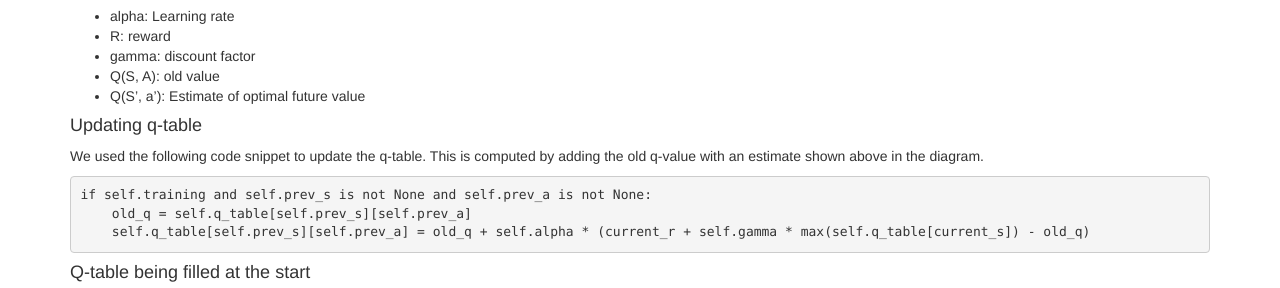
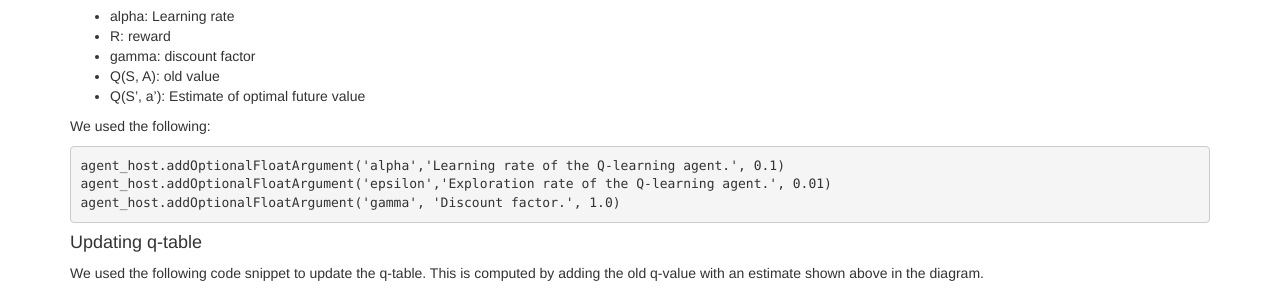
Before and after one commit to armaansd/pac-mAIn, a Jekyll site: the page built from docs/final.md, in a window 1280 px wide and 900 px high, scrolled down 4449 px, cut to the strip 142-430 px from the top of the window. Built offline with Jekyll 4.4.1, drawn with Linux system fonts in a browser that asks for light colours.

Commit message:
Update final.md

````diff
--- a/docs/final.md
+++ b/docs/final.md
@@ -146,6 +146,13 @@ Q-Learning uses the following equation to update its table where Q(S, A) is the
 - Q(S, A): old value
 - Q(S', a'): Estimate of optimal future value
 
+We used the following:
+```python
+agent_host.addOptionalFloatArgument('alpha','Learning rate of the Q-learning agent.', 0.1)
+agent_host.addOptionalFloatArgument('epsilon','Exploration rate of the Q-learning agent.', 0.01)
+agent_host.addOptionalFloatArgument('gamma', 'Discount factor.', 1.0)
+```
+
 #### Updating q-table
 
 We used the following code snippet to update the q-table. This is computed by adding the old q-value with an estimate shown above in the diagram.
````
